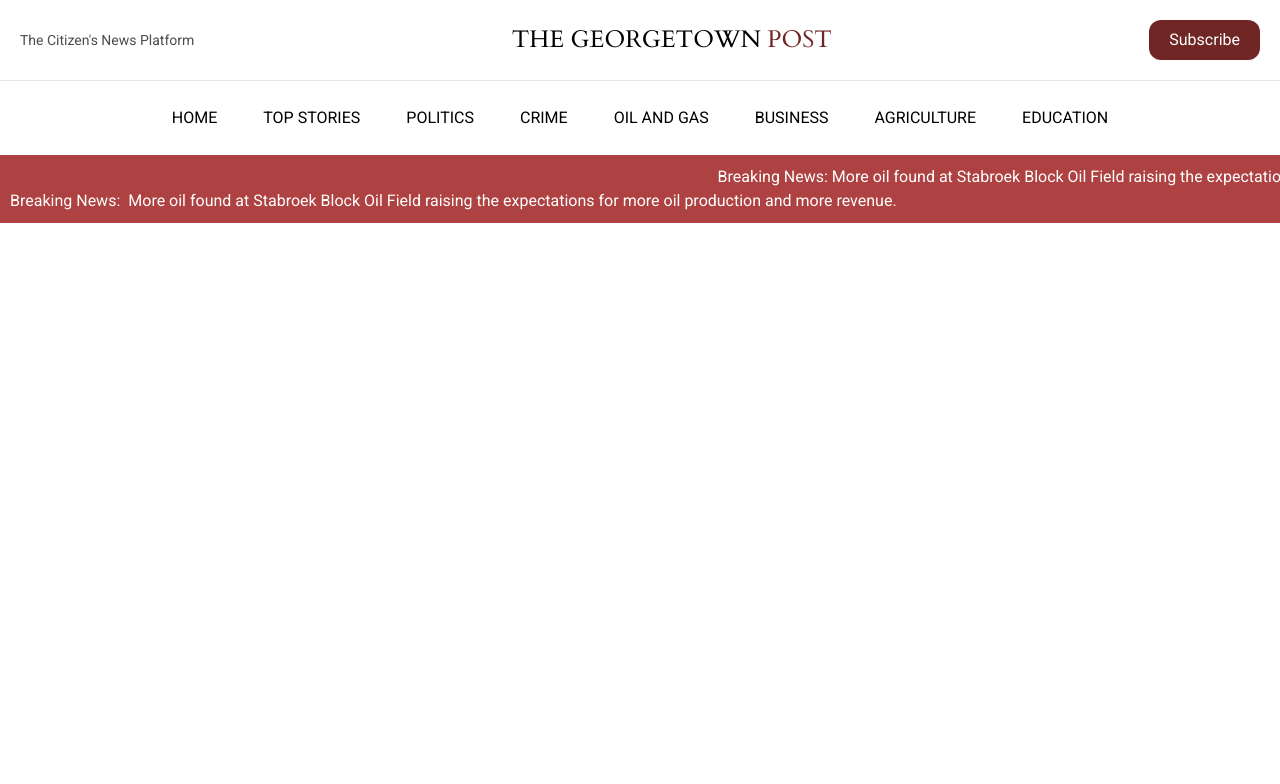
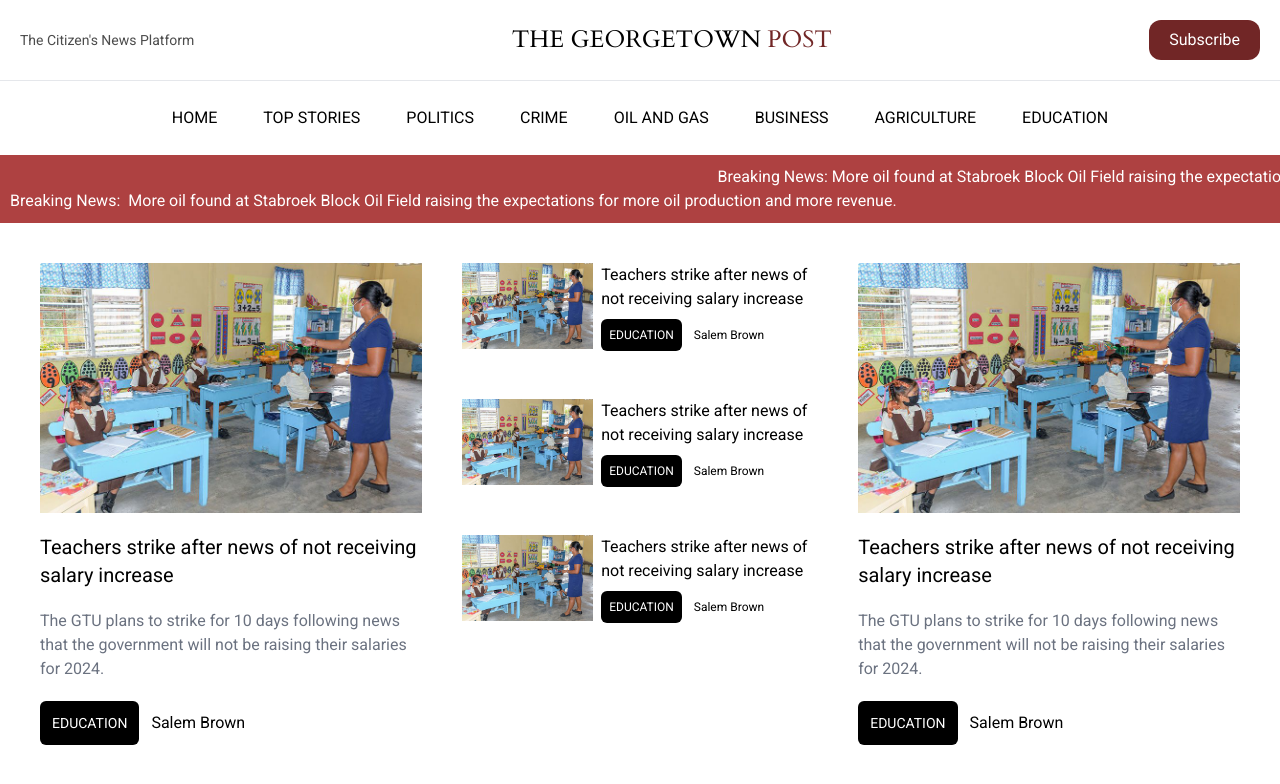
Before and after one commit to stephonfraser/the-georgetown-post, a Next.js app: page / in a window 1280 px wide. Shown: the top 784 px of the page. Built offline with nearby package versions, Linux system fonts and the light colour scheme.

Commit message:
Added medium and large new cards

```diff
--- /dev/null
+++ b/app/components/Cards/LargeCard.tsx
@@ -0,0 +1,24 @@
+import React from 'react'
+import Image from 'next/image'
+
+const LargeCard = () => {
+  return (
+    <div className='large-card p-10 grow'>
+        <div className='image'>
+            <Image src='/images/teacher-1.jpg' alt='teacher in class' width={500} height={500}/>
+        </div>
+        <div className='content'>
+            <div className='title text-xl secondary-font my-5'>Teachers strike after news of not receiving salary increase</div>
+            <div className='summary text-base secondary-font text-gray-500	'>
+                The GTU plans to strike for 10 days following news that the government will not be raising their salaries for 2024.
+            </div>
+            <div className='details flex py-5 items-center secondary-font'>
+                <div className='category p-3 bg-black text-white text-sm rounded-md uppercase mr-3'>Education</div>
+                <div className='writer'>Salem Brown</div>
+            </div>
+        </div>
+    </div>
+  )
+}
+
+export default LargeCard
--- /dev/null
+++ b/app/components/Cards/MediumCard.tsx
@@ -0,0 +1,21 @@
+import React from 'react'
+import Image from 'next/image'
+
+const MediumCard = () => {
+  return (
+    <div className='medium-card pt-10 flex'>
+        <div className='image'>
+            <Image src='/images/teacher-1.jpg' alt='teacher in class' width={250} height={300}/>
+        </div>
+        <div className='content'>
+            <div className='title text-large secondary-font mx-2'>Teachers strike after news of not receiving salary increase</div>
+            <div className='details flex py-2 pl-2 items-center secondary-font'>
+                <div className='category p-2 bg-black text-white text-xs rounded-md uppercase mr-3'>Education</div>
+                <div className='writer text-xs'>Salem Brown</div>
+            </div>
+        </div>
+    </div>
+  )
+}
+
+export default MediumCard
--- a/app/components/FeaturedStory.tsx
+++ b/app/components/FeaturedStory.tsx
@@ -1,8 +1,21 @@
 import React from 'react'
+import LargeCard from './Cards/LargeCard';
+import MediumCard from './Cards/MediumCard';
+import LatestStories from './LatestStories';
 
-const FeaturedStory = () => {
+const FeaturedStory = ({ storyType }) => {
   return (
-    <div>FeaturedStory</div>
+    <div className='featured-section'>
+      {storyType=='feature' &&
+        <LargeCard />
+      }
+      {storyType=='latest' &&
+        <LatestStories />
+      }
+      {storyType=='trending' &&
+        <LargeCard />
+      }
+    </div>
   )
 }
 
--- /dev/null
+++ b/app/components/LatestStories.tsx
@@ -0,0 +1,14 @@
+import React from 'react'
+import MediumCard from './Cards/MediumCard'
+
+const LatestStories = () => {
+  return (
+    <div>
+        <MediumCard />
+        <MediumCard />
+        <MediumCard />
+    </div>
+  )
+}
+
+export default LatestStories
--- a/app/globals.css
+++ b/app/globals.css
@@ -136,3 +136,15 @@
   color: white;
   width: auto;
 }
+
+.medium-card {
+  .content {
+    .title {
+      overflow: hidden;
+      display: -webkit-box;
+      -webkit-line-clamp: 2; /* number of lines to show */
+              line-clamp: 2;
+      -webkit-box-orient: vertical;
+    }
+  }
+}
--- a/app/page.tsx
+++ b/app/page.tsx
@@ -1,6 +1,7 @@
 import Header from "./components/Header";
 import Navbar from "./components/Navbar";
 import ScrollText from "./components/ScrollText";
+import FeaturedStory from "./components/FeaturedStory";
 
 export default function Home() {
   // const systemWidth = window.innerWidth;
@@ -11,9 +12,11 @@
       <hr />
       <Navbar />
       <ScrollText />
-      <section id='new-intro'>
-
-      </section>
+      <div className="top-news flex justify-center">
+        <FeaturedStory storyType={'feature'}/>
+        <FeaturedStory storyType={'latest'}/>
+        <FeaturedStory storyType={'feature'}/>
+      </div>
     </main>
   );
 }
```
Also changed, not shown: public/images/teacher-1.jpg (added).
